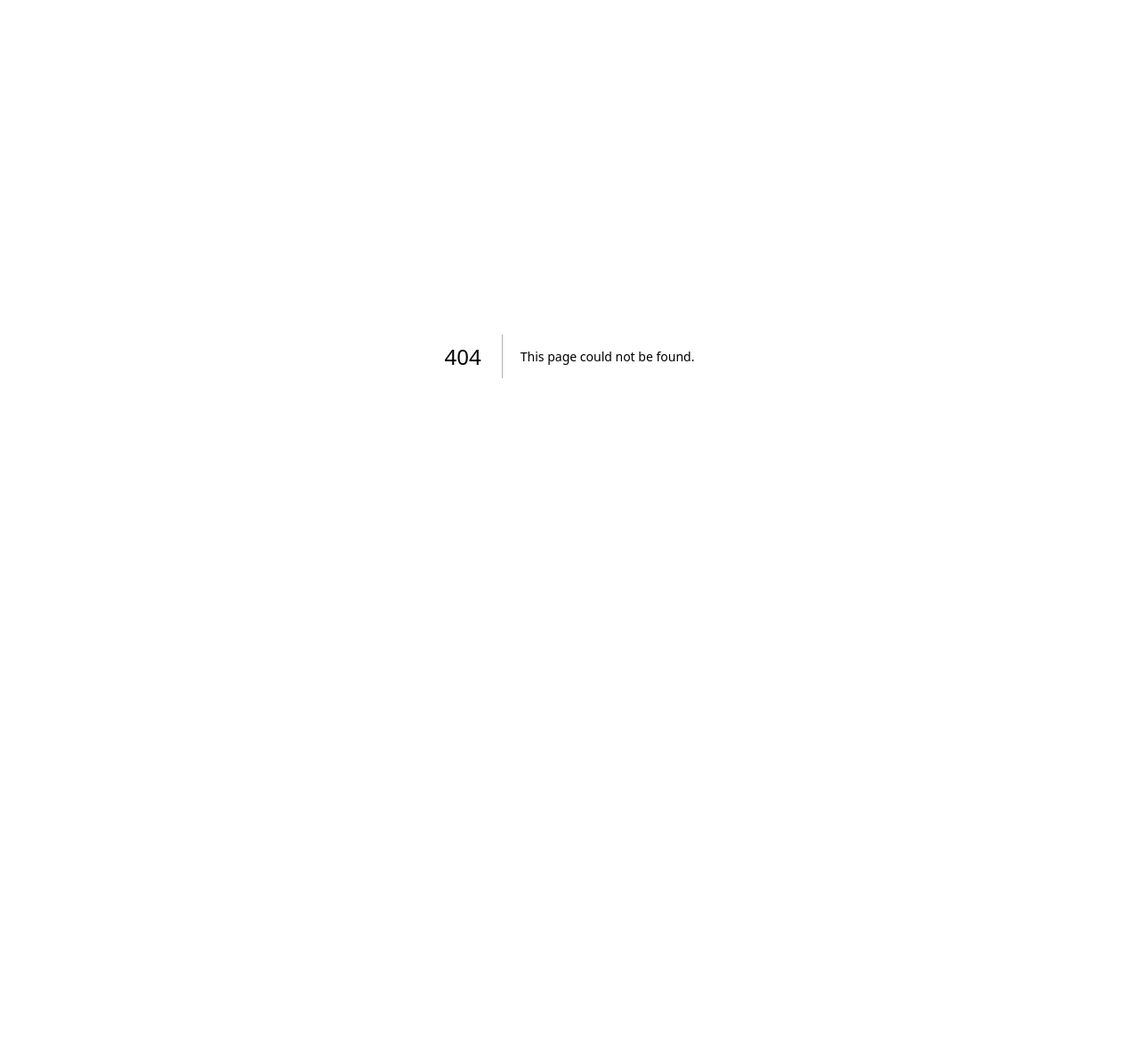
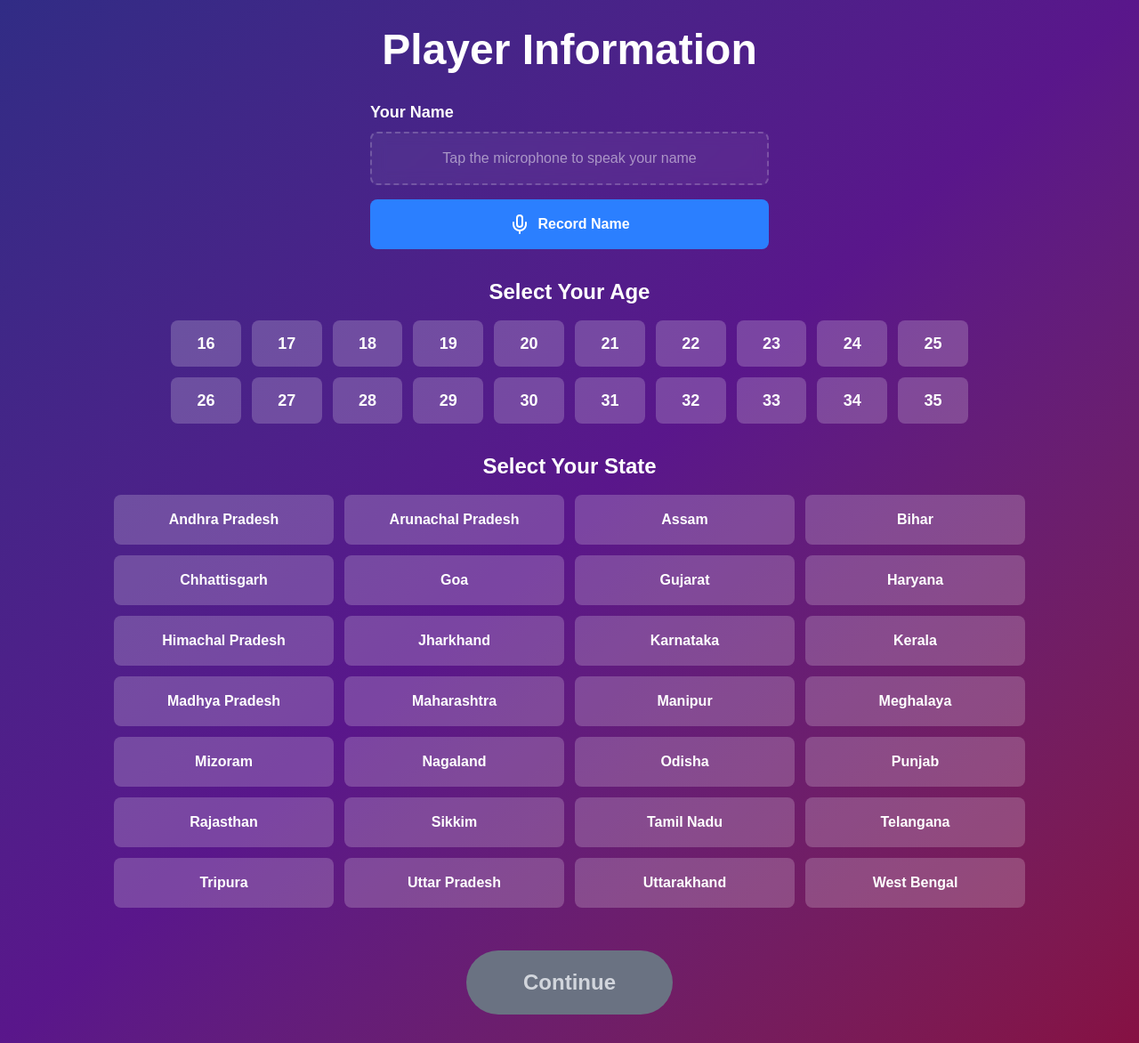
Before and after one commit to dariogeorge21/chase-christ, a Next.js app: page /input in a window 1280 px wide. Before the commit this address had no page. Shown: the whole page at 89% size. Before the commit the page ends 800 px from the top, so only its background shows below. Built offline with nearby package versions, Linux system fonts and the light colour scheme.

Commit message:
input from user

```diff
--- /dev/null
+++ b/app/input/page.tsx
@@ -0,0 +1,126 @@
+"use client";
+
+import { useState } from "react";
+import { motion } from "framer-motion";
+import { useRouter } from "next/navigation";
+import { useAppStore } from "@/lib/store";
+import { INDIAN_STATES, AGE_RANGE } from "@/lib/types";
+import VoiceInput from "@/components/VoiceInput";
+
+export default function InputPage() {
+  const router = useRouter();
+  const setPlayerData = useAppStore((state) => state.setPlayerData);
+
+  const [name, setName] = useState("");
+  const [age, setAge] = useState<number | null>(null);
+  const [location, setLocation] = useState("");
+
+  const isValid = name.trim() !== "" && age !== null && location !== "";
+
+  const handleContinue = () => {
+    if (isValid) {
+      setPlayerData({ name, age: age!, location });
+      router.push("/prepare");
+    }
+  };
+
+  return (
+    <div className="min-h-screen bg-gradient-to-br from-indigo-900 via-purple-900 to-pink-900 py-8 px-4">
+      <div className="max-w-6xl mx-auto">
+        <motion.h1
+          initial={{ y: -30, opacity: 0 }}
+          animate={{ y: 0, opacity: 1 }}
+          className="text-4xl md:text-5xl font-bold text-white text-center mb-8"
+        >
+          Player Information
+        </motion.h1>
+
+        {/* Voice Input for Name */}
+        <motion.div
+          initial={{ y: 30, opacity: 0 }}
+          animate={{ y: 0, opacity: 1 }}
+          transition={{ delay: 0.2 }}
+          className="mb-8 flex justify-center"
+        >
+          <VoiceInput onNameCapture={setName} currentName={name} />
+        </motion.div>
+
+        {/* Age Selection */}
+        <motion.div
+          initial={{ y: 30, opacity: 0 }}
+          animate={{ y: 0, opacity: 1 }}
+          transition={{ delay: 0.4 }}
+          className="mb-8"
+        >
+          <h2 className="text-2xl font-semibold text-white mb-4 text-center">Select Your Age</h2>
+          <div className="grid grid-cols-5 md:grid-cols-10 gap-3 max-w-4xl mx-auto">
+            {AGE_RANGE.map((ageValue) => (
+              <motion.button
+                key={ageValue}
+                whileHover={{ scale: 1.1 }}
+                whileTap={{ scale: 0.95 }}
+                onClick={() => setAge(ageValue)}
+                className={`py-3 px-4 rounded-lg font-bold text-lg transition-all ${
+                  age === ageValue
+                    ? "bg-yellow-400 text-gray-900 shadow-lg scale-110"
+                    : "bg-white/20 text-white hover:bg-white/30"
+                }`}
+              >
+                {ageValue}
+              </motion.button>
+            ))}
+          </div>
+        </motion.div>
+
+        {/* Location Selection */}
+        <motion.div
+          initial={{ y: 30, opacity: 0 }}
+          animate={{ y: 0, opacity: 1 }}
+          transition={{ delay: 0.6 }}
+          className="mb-8"
+        >
+          <h2 className="text-2xl font-semibold text-white mb-4 text-center">Select Your State</h2>
+          <div className="grid grid-cols-2 md:grid-cols-4 gap-3 max-w-5xl mx-auto">
+            {INDIAN_STATES.map((state) => (
+              <motion.button
+                key={state}
+                whileHover={{ scale: 1.05 }}
+                whileTap={{ scale: 0.95 }}
+                onClick={() => setLocation(state)}
+                className={`py-4 px-4 rounded-lg font-semibold transition-all ${
+                  location === state
+                    ? "bg-yellow-400 text-gray-900 shadow-lg"
+                    : "bg-white/20 text-white hover:bg-white/30"
+                }`}
+              >
+                {state}
+              </motion.button>
+            ))}
+          </div>
+        </motion.div>
+
+        {/* Continue Button */}
+        <motion.div
+          initial={{ y: 30, opacity: 0 }}
+          animate={{ y: 0, opacity: 1 }}
+          transition={{ delay: 0.8 }}
+          className="flex justify-center mt-12"
+        >
+          <motion.button
+            whileHover={isValid ? { scale: 1.05 } : {}}
+            whileTap={isValid ? { scale: 0.95 } : {}}
+            onClick={handleContinue}
+            disabled={!isValid}
+            className={`px-16 py-5 rounded-full text-2xl font-bold transition-all ${
+              isValid
+                ? "bg-gradient-to-r from-green-400 to-green-600 text-white shadow-2xl cursor-pointer"
+                : "bg-gray-500 text-gray-300 cursor-not-allowed"
+            }`}
+          >
+            Continue
+          </motion.button>
+        </motion.div>
+      </div>
+    </div>
+  );
+}
--- /dev/null
+++ b/components/VoiceInput.tsx
@@ -0,0 +1,117 @@
+"use client";
+
+import { useState, useEffect } from "react";
+import { motion } from "framer-motion";
+import { Mic, MicOff, RotateCcw } from "lucide-react";
+
+interface VoiceInputProps {
+  onNameCapture: (name: string) => void;
+  currentName: string;
+}
+
+export default function VoiceInput({ onNameCapture, currentName }: VoiceInputProps) {
+  const [isListening, setIsListening] = useState(false);
+  const [transcript, setTranscript] = useState(currentName);
+  const [isSupported, setIsSupported] = useState(false);
+
+  useEffect(() => {
+    // Check if browser supports Web Speech API
+    if (typeof window !== "undefined") {
+      setIsSupported("webkitSpeechRecognition" in window || "SpeechRecognition" in window);
+    }
+  }, []);
+
+  const startListening = () => {
+    if (!isSupported) return;
+
+    const SpeechRecognition = (window as any).SpeechRecognition || (window as any).webkitSpeechRecognition;
+    const recognition = new SpeechRecognition();
+
+    recognition.lang = "en-US";
+    recognition.continuous = false;
+    recognition.interimResults = false;
+
+    recognition.onstart = () => {
+      setIsListening(true);
+    };
+
+    recognition.onresult = (event: any) => {
+      const name = event.results[0][0].transcript;
+      setTranscript(name);
+      onNameCapture(name);
+      setIsListening(false);
+    };
+
+    recognition.onerror = () => {
+      setIsListening(false);
+    };
+
+    recognition.onend = () => {
+      setIsListening(false);
+    };
+
+    recognition.start();
+  };
+
+  const handleReRecord = () => {
+    setTranscript("");
+    onNameCapture("");
+    startListening();
+  };
+
+  return (
+    <div className="w-full max-w-md">
+      <div className="mb-4">
+        <label className="block text-white text-lg font-semibold mb-2">Your Name</label>
+        {transcript ? (
+          <div className="bg-white/10 backdrop-blur-sm rounded-lg p-4 mb-4">
+            <p className="text-white text-xl font-medium">{transcript}</p>
+          </div>
+        ) : (
+          <div className="bg-white/5 backdrop-blur-sm rounded-lg p-4 mb-4 border-2 border-dashed border-white/20">
+            <p className="text-white/50 text-center">Tap the microphone to speak your name</p>
+          </div>
+        )}
+      </div>
+
+      <div className="flex gap-4">
+        <motion.button
+          whileHover={{ scale: 1.05 }}
+          whileTap={{ scale: 0.95 }}
+          onClick={startListening}
+          disabled={isListening || !isSupported}
+          className={`flex-1 py-4 rounded-lg font-semibold flex items-center justify-center gap-2 ${
+            isListening
+              ? "bg-red-500 text-white animate-pulse"
+              : isSupported
+              ? "bg-blue-500 hover:bg-blue-600 text-white"
+              : "bg-gray-500 text-gray-300 cursor-not-allowed"
+          }`}
+        >
+          {isListening ? <MicOff className="w-6 h-6" /> : <Mic className="w-6 h-6" />}
+          {isListening ? "Listening..." : isSupported ? "Record Name" : "Not Supported"}
+        </motion.button>
+
+        {transcript && (
+          <motion.button
+            initial={{ opacity: 0, scale: 0.8 }}
+            animate={{ opacity: 1, scale: 1 }}
+            whileHover={{ scale: 1.05 }}
+            whileTap={{ scale: 0.95 }}
+            onClick={handleReRecord}
+            className="py-4 px-6 bg-yellow-500 hover:bg-yellow-600 text-white rounded-lg font-semibold flex items-center gap-2"
+          >
+            <RotateCcw className="w-5 h-5" />
+            Re-record
+          </motion.button>
+        )}
+      </div>
+
+      {!isSupported && (
+        <p className="mt-4 text-red-300 text-sm text-center">
+          Voice input is not supported in your browser. Please use a modern browser like Chrome or Edge.
+        </p>
+      )}
+    </div>
+  );
+}
```
